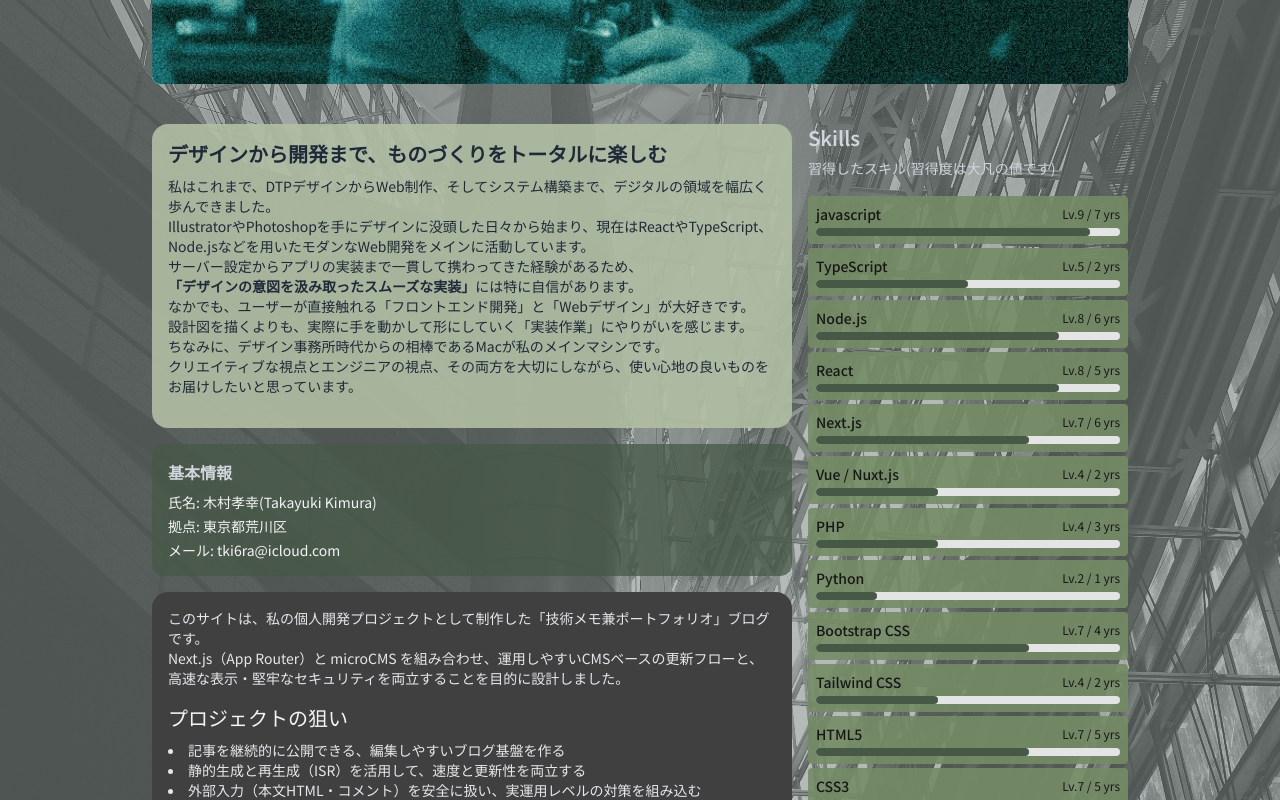
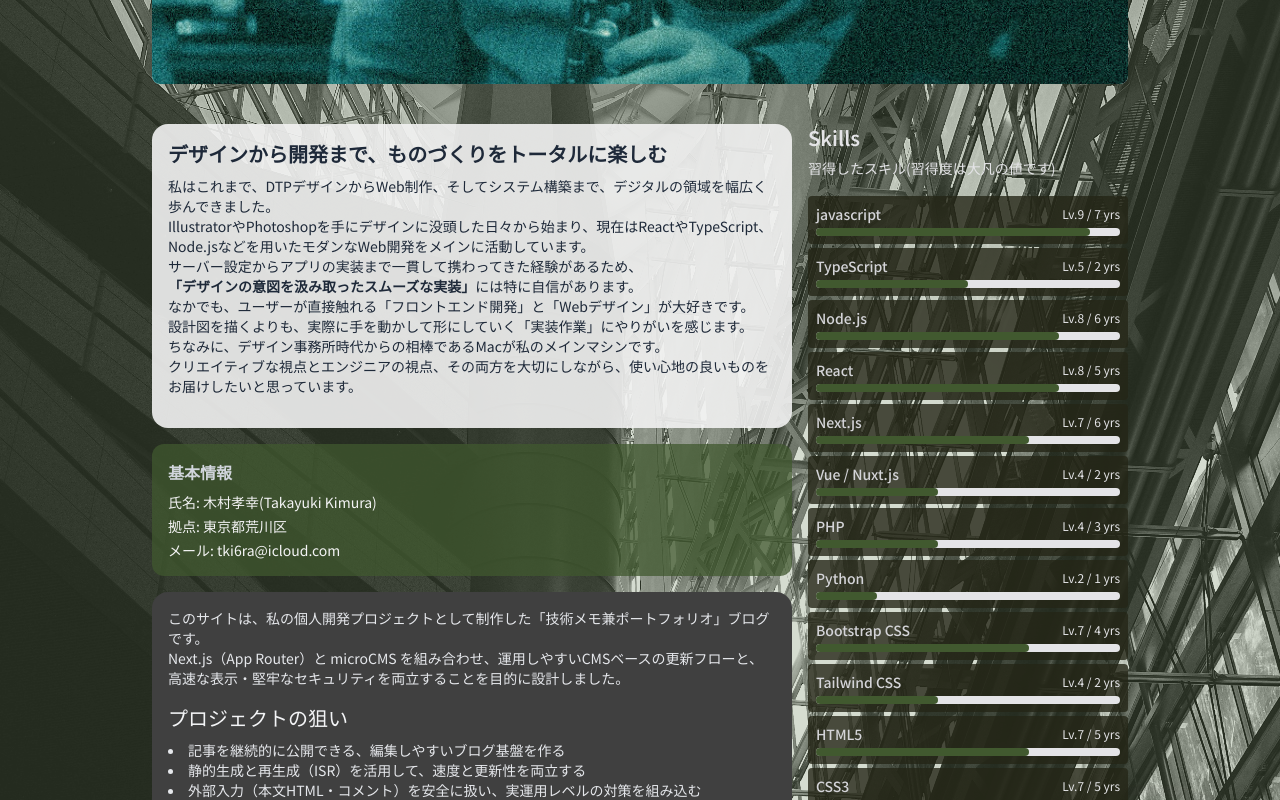
Before and after one commit to yukikim/my_test_blog, a Next.js app: page /profile in a window 1280 px wide. Shown: the part 760-1560 px from the top of the page. Built offline with nearby package versions, Linux system fonts and the light colour scheme; a web font is replaced by a local one.

Commit message:
テーマカラーGreenに変更

```diff
--- a/app/globals.css
+++ b/app/globals.css
@@ -16,24 +16,43 @@
   --font-tokumin: "Kaisei Tokumin", serif;
   --font-mochiy: "Mochiy Pop One", sans-serif;
 
-  --color-theme-primary: #465946;
-  --color-theme-light: #B1BFA3;
-  --color-theme-dark: #758C65;
-  --color-theme-secondary: #818C89;
-  --color-theme-accent: #0A0D0C;
+  --color-theme-primary: #41592F;
+  --color-theme-secondary: #758C65;
+  --color-theme-dark: #252617;
+  --color-theme-light: #F2F2F2;
+  --color-theme-accent: #D9AA8F;
 
-  --color-theme-content: #B1BFA3;
+  --color-theme-content: #F2F2F2;
+  --color-theme-light-text: #d6d6d6;
+  --color-theme-dark-text: #302f2e;
 
 
 }
+
 /* Color Theme Swatches in Hex */
-.Glyphic-theme-accent { color: #0A0D0C; }
-.Glyphic-theme-secondary { color: #818C89; }
-.Glyphic-theme-primary { color: #465946; }
-.Glyphic-theme-dark { color: #758C65; }
-.Glyphic-theme-light { color: #B1BFA3; }
+.New-Beginnings-1-hex { color: #41592F; }
+.New-Beginnings-2-hex { color: #58733D; }
+.New-Beginnings-3-hex { color: #252617; }
+.New-Beginnings-4-hex { color: #F2F2F2; }
+.New-Beginnings-5-hex { color: #D9AA8F; }
 
-.Glyphic-content { color: #B1BFA3; }
+.New-Beginnings-light-text { color: #d6d6d6; }
+.New-Beginnings-dark-text { color: #302f2e; }
+
+/* Color Theme Swatches in RGBA */
+.New-Beginnings-1-rgba { color: rgba(64, 89, 47, 1); }
+.New-Beginnings-2-rgba { color: rgba(87, 114, 60, 1); }
+.New-Beginnings-3-rgba { color: rgba(36, 38, 23, 1); }
+.New-Beginnings-4-rgba { color: rgba(242, 242, 242, 1); }
+.New-Beginnings-5-rgba { color: rgba(216, 170, 143, 1); }
+
+/* Color Theme Swatches in HSLA */
+.New-Beginnings-1-hsla { color: hsla(95, 30, 26, 1); }
+.New-Beginnings-2-hsla { color: hsla(90, 30, 34, 1); }
+.New-Beginnings-3-hsla { color: hsla(67, 24, 12, 1); }
+.New-Beginnings-4-hsla { color: hsla(0, 0, 95, 1); }
+.New-Beginnings-5-hsla { color: hsla(22, 49, 70, 1); }
+
 
 @layer components {
 
@@ -43,7 +62,7 @@
   }
 
   .content-frame-in {
-    @apply bg-theme-dark/90;
+    @apply bg-theme-dark/80;
   }
 
   .content-back {
@@ -55,7 +74,7 @@
   }
 
   .back-color {
-    @apply bg-theme-secondary/60;
+    @apply bg-theme-secondary/30;
   }
 
   .heaer-bg-color {
@@ -113,8 +132,8 @@ body {
 }
 
 main h3 {
-  background-color: #3f3f3f;
-  color: #ffffff !important;
+  background-color: #D9AA8F;
+  color: #252617 !important;
   margin-bottom: 1rem;
   padding: 0.2rem 0.7rem;
   display: inline-block;
--- a/app/profile/page.tsx
+++ b/app/profile/page.tsx
@@ -113,7 +113,7 @@ export default async function ProfilePage() {
             <div className="flex justify-end">
               <Link
                 href="/profile/work-history"
-                className="bg-theme-primary hover:bg-theme-dark text-white text4xl font-bold py-auto px-4 rounded h-8 inline-flex items-center"
+                className="bg-theme-accent hover:bg-theme-secondary text-white text4xl font-bold py-auto px-4 rounded h-8 inline-flex items-center"
                 aria-label="Work History"
               >
                 Work History
--- a/components/SkillMap.tsx
+++ b/components/SkillMap.tsx
@@ -32,13 +32,13 @@ const defaultSkills: Skill[] = [
 export default function SkillMap({ title = "Skills", skills = defaultSkills }: Props) {
   return (
     <section>
-      <h2 className="mb-4 text-xl font-semibold text-gray-300">{title}<br /><span className="text-sm font-normal text-gray-300">習得したスキル(習得度は大凡の値です)</span></h2>
-      <ul className="space-y-3">
+      <h2 className="mb-4 text-xl font-semibold text-zinc-200">{title}<br /><span className="text-sm font-normal text-zinc-200">習得したスキル(習得度は大凡の値です)</span></h2>
+      <ul className="space-y-3 text-zinc-300">
         {skills.map((s) => (
           <li key={s.name} className="rounded p-2 content-frame-in mb-1">
             <div className="flex items-center justify-between">
               <span className="font-medium text-sm">{s.name}</span>
-              <span className="text-xs text-zinc-900">Lv.{s.level}{s.years ? ` / ${s.years} yrs` : ""}</span>
+              <span className="text-xs text-zinc-200">Lv.{s.level}{s.years ? ` / ${s.years} yrs` : ""}</span>
             </div>
             <div className="mt-1 h-2 w-full rounded bg-zinc-200">
               <div
```
